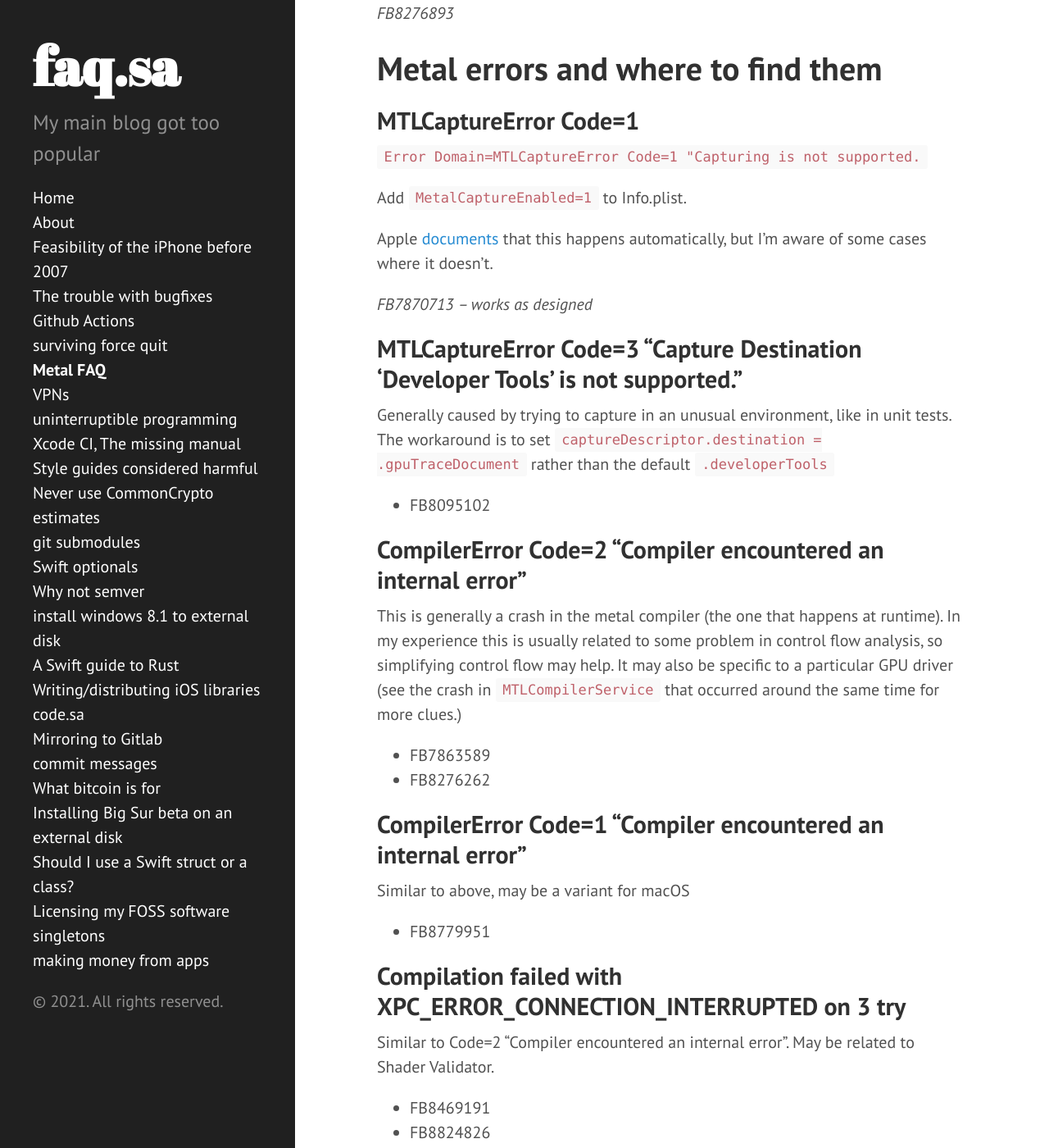
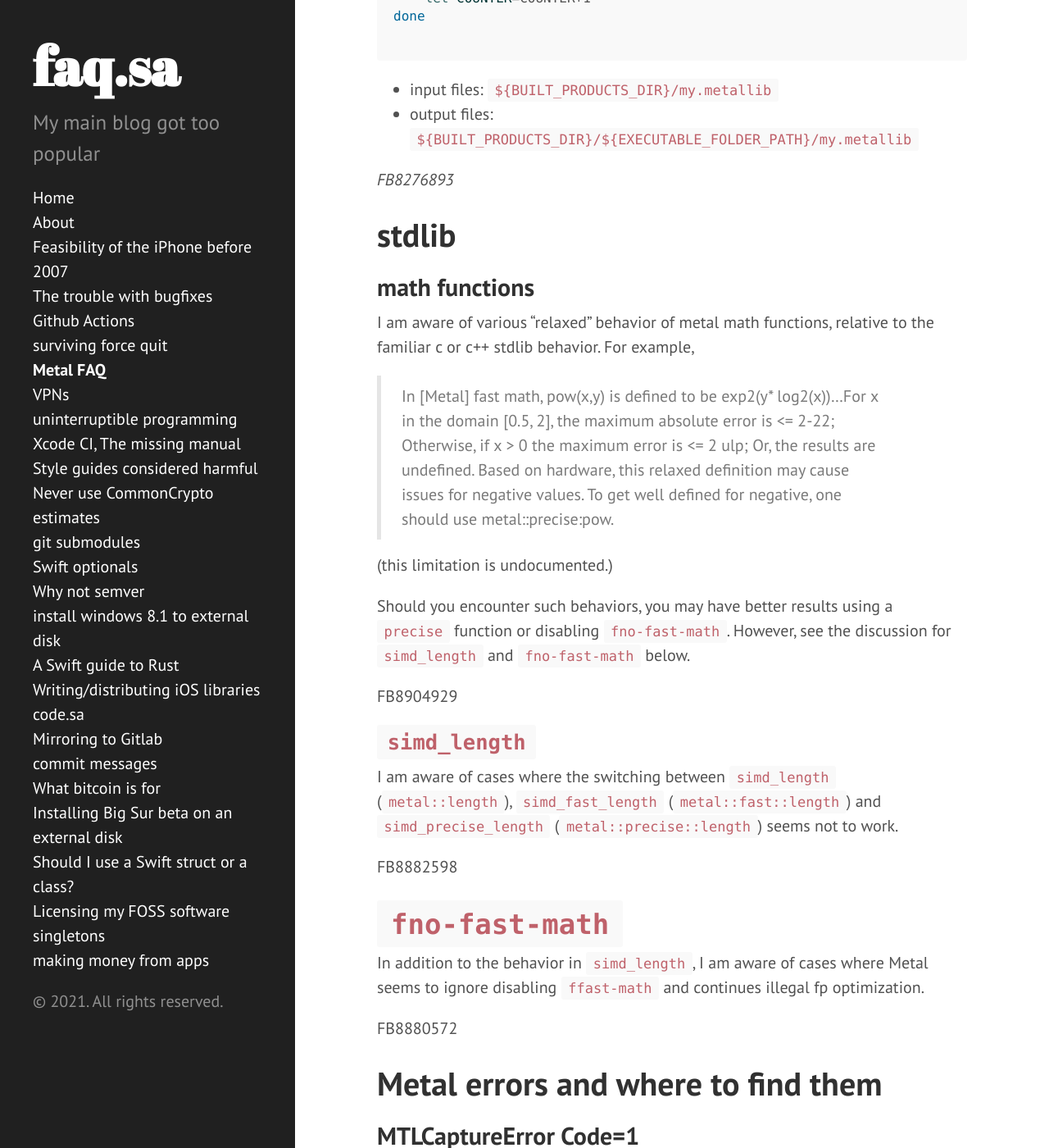
Before and after one commit to drewcrawford/drewcrawford.github.io, a Jekyll site: the page built from metal_faq/index.md, in a window 1280 px wide and 1400 px high, scrolled down 5760 px. Shown: the whole window at 82% size. Built offline with Jekyll 4.4.1, drawn with Linux system fonts in a browser that asks for light colours; nearby versions of some CDN libraries; comment, search, counter and statistics services are not loaded; some of the changed text lies outside the part shown.

Commit message:
Update metal FAQ

````diff
--- a/metal_faq/index.md
+++ b/metal_faq/index.md
@@ -39,11 +39,7 @@
 
 *FB7731230*
 
-## replayer terminated unexpectedly with error code 5
-
-This is usually caused by performing a metal capture programmatically during application launch.  The workaround is to perform the capture "later", such as with `.asyncAfter`.
-
-*FB7741457 - works as intended*
+Note that, this sort of control flow can confuse the compiler and lead to issues debugging metal shaders.  So you may want to pull this out if you have trouble attaching a debugger.
 
 ## cross-compiling C code to metal
 
@@ -90,6 +86,8 @@
 ```
 3.  Set the "input files" to `${TARGET_TEMP_DIR}/Metal/mylib.air`
 4.  Set the "output files" to `${BUILT_PRODUCTS_DIR}/libmylib.a`
+
+Note that doing this may case `DYPShaderDebuggerErrorDomain:1 "Failed instrument library"`, see error discussion below.
 
 ### If you are also doing this as part of a Swift package,
 
@@ -142,6 +140,34 @@
 
 *FB8276893*
 
+# stdlib
+
+## math functions
+
+I am aware of various "relaxed" behavior of metal math functions, relative to the familiar c or c++ stdlib behavior.  For example,
+
+> In [Metal] fast math, pow(x,y) is defined to be exp2(y* log2(x))...For x in the domain [0.5, 2], the maximum absolute error is <= 2-22; Otherwise, if x > 0 the maximum error is <= 2 ulp; Or, the results are undefined.  Based on hardware, this relaxed definition may cause issues for negative values. To get well defined for negative, one should use metal::precise:pow.
+
+(this limitation is undocumented.)
+
+Should you encounter such behaviors, you may have better results using a `precise` function or disabling `fno-fast-math`.  However, see the discussion for `simd_length` and `fno-fast-math` below.
+
+FB8904929
+
+
+## `simd_length`
+
+I am aware of cases where the switching between `simd_length` (`metal::length`), `simd_fast_length` (`metal::fast::length`) and `simd_precise_length` (`metal::precise::length`) seems not to work.
+
+FB8882598
+
+
+# `fno-fast-math`
+
+In addition to the behavior in `simd_length`, I am aware of cases where Metal seems to ignore disabling `ffast-math` and continues illegal fp optimization.
+
+FB8880572
+
 # Metal errors and where to find them
 
 ## MTLCaptureError Code=1
@@ -160,12 +186,17 @@
 
 * FB8095102
 
+Note that captures taken in this way may not be replayed against the simulator.
+
+* FB8904809
+
 ## CompilerError Code=2 "Compiler encountered an internal error"
 
 This is generally a crash in the metal compiler (the one that happens at runtime).  In my experience this is usually related to some problem in control flow analysis, so simplifying control flow may help.  It may also be specific to a particular GPU driver (see the crash in `MTLCompilerService` that occurred around the same time for more clues.)
 
 * FB7863589
 * FB8276262
+* FB8962634
 
 ## CompilerError Code=1 "Compiler encountered an internal error"
 
@@ -196,6 +227,10 @@
 
 Variant error has "NSCocoaErrorDomain:260" in the subhead.
 
+It appears that Xcode 12.3 / iOS 14.3 has added a diagnostic identifying a particular function at issue:
+
+> LLVM ERROR: Undefined symbol: _Z17SadTromboneOpaquev
+
 This seems to be caused by some problem locating sourcecode or debugging info.  One reason this can occur is if you are linking in a static library made with `metal-libtool`.  Interestingly, this can occur even if the symbols in the library are not referenced by the shader being debugged.  Maybe referenced by a different shader in the capture, or just in the library itself?
 
 The workaround is to compile in a local version of the library into your metal target.
@@ -213,6 +248,12 @@
 ## Replayer terminated unexpectedly with error code 5.  timed out (5)
 
 Appears to be a hung system process.  For me the issue is usually in macOS rather than xcode or on device, so rebooting clears it.   Collecting more data on this one.
+
+### additional root cause - replayer terminated unexpectedly with error code 5
+
+This is usually caused by performing a metal capture programmatically during application launch.  The workaround is to perform the capture "later", such as with `.asyncAfter`.
+
+*FB7741457 - works as intended*
 
 ## DYPShaderDebuggerErrorDomain:4 "Failed to create data source"
 
@@ -263,6 +304,12 @@
 
 This is typically caused by some problem understanding shader parameters.  In particular, `void*` pointers can cause this.
 
+## n/a
+
+When debugging a Metal shader, sometimes xcode will say a particular variable holds the value `n/a`.  Usually the lldb pane has the real value of the variable.
+
+* FB8959261
+
 ## IOAF codes
 
 IOAF codes are generally something going on in the GPU driver.  Apple apparently deliberately does not document what they are, and I get the feeling that for the non-Apple GPUs they are really generated by third-party code.  [According to apple](https://developer.apple.com/forums/thread/86789),
````
